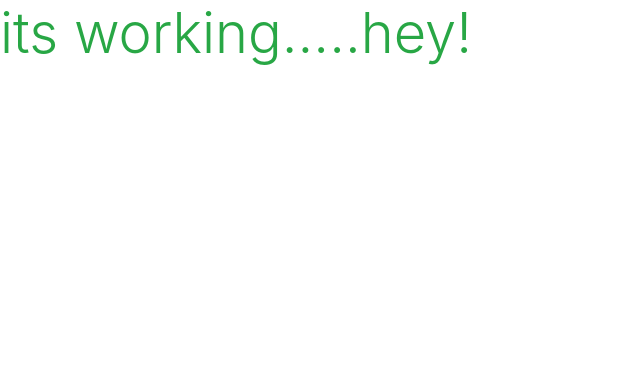
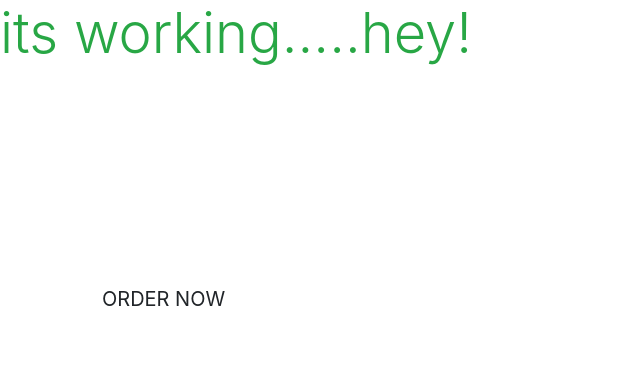
Before and after one commit to Code-Institute-Submissions/Morpheus-23-Beans_AugResub, a Django app: page / in a window 1280 px wide. Shown: the top 386 px of the page, without its empty margins (0-640 px from the left). Run offline with Django 3.2, Linux system fonts and the light colour scheme.

Commit message:
added initial homepage content

```diff
--- a/home/templates/home/index.html
+++ b/home/templates/home/index.html
@@ -1,8 +1,36 @@
 {% extends "base.html" %}
 {% load static %}
+
+{% block page-header %}
+    <div class="container header-container">
+        <div class="row">
+            <div class="col"></div>
+
+        </div>
+
+
+    </div>
+
+{% endblock %}
 
 {% block content %}
 <h1 class="display-4 text-success">
     its working.....hey!
 </h1>
+
+<div class="container h-100">
+    <div class="row h-100">
+        <div class="col-7 col-md-6 my-auto">
+            <h1 class="display-5 logo-font text-white">Freshly roasted beans / Fairtrade organic beans are in</h1>
+            <div class="my-5">
+                <h4 href="" class="order-now-button btn btn-lg rounded-0 text-uppercase py-3">Order Now</h4>
+            </div>
+        </div>
+
+    </div>
+
+</div>
+
+
+
 {% endblock %}
--- a/home/views.py
+++ b/home/views.py
@@ -1,6 +1,7 @@
 from django.shortcuts import render
 
 # Create your views here.
+
 
 def index(request):
     """ a view to return the index page """
```
